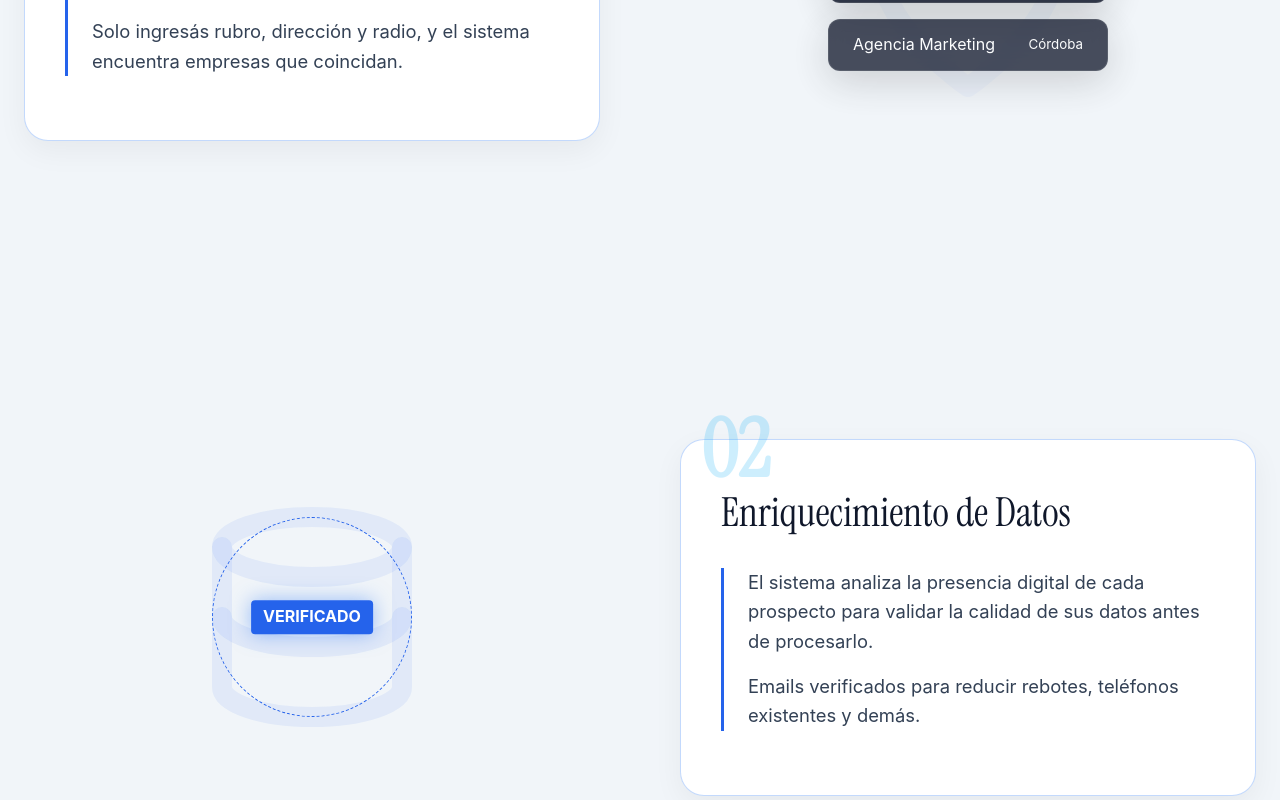
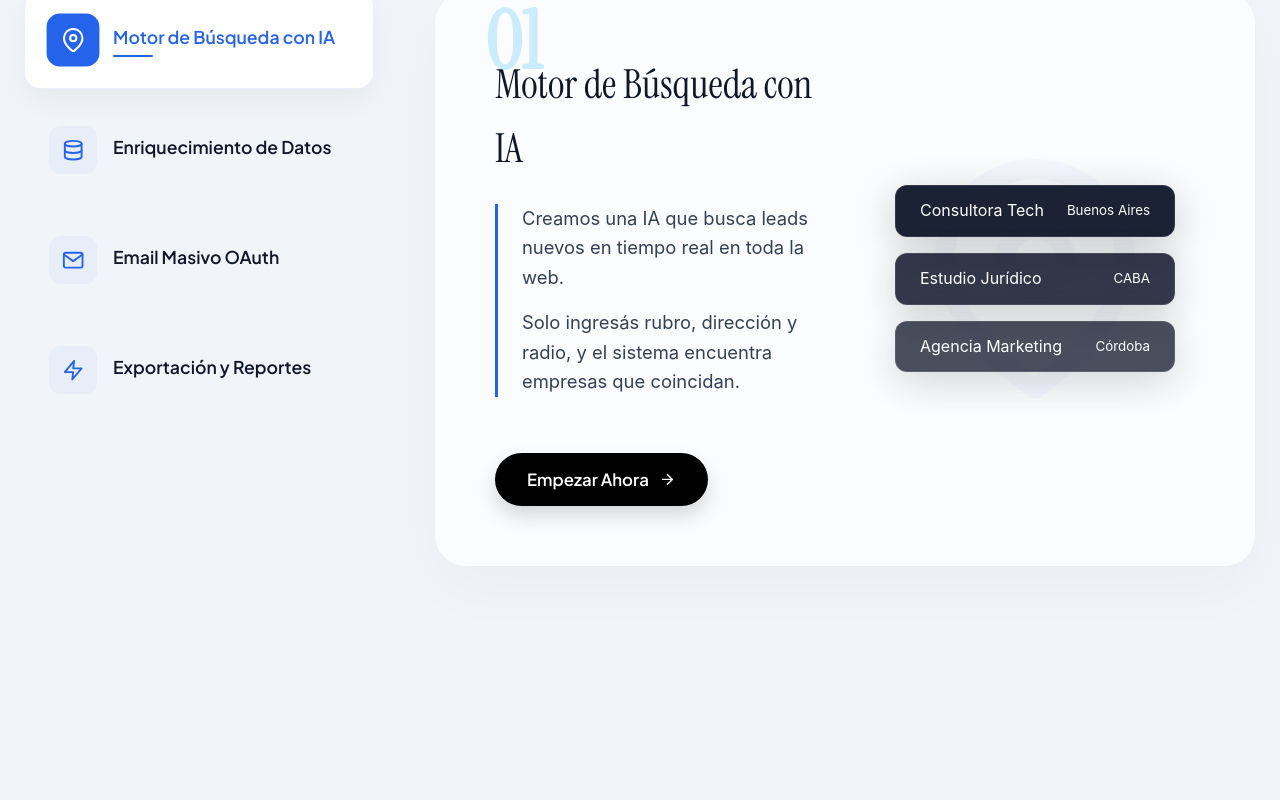
Before and after one commit to ivolevy/b2b-client-acquisition-system, a React (Vite) app in the folder frontend/: page /landing in a window 1280 px wide. Shown: the part 1860-2660 px from the top of the page. Built offline with nearby package versions, Linux system fonts and the light colour scheme; no server answers.

Commit message:
ui landing

```diff
--- a/frontend/src/components/LandingPage.css
+++ b/frontend/src/components/LandingPage.css
@@ -1018,26 +1018,175 @@
 
 /* --- DEEP PRODUCT SECTIONS --- */
 /* --- DEEP PRODUCT SECTIONS --- */
-.product-module-section {
+/* --- FEATURES SELECTOR (Option B) --- */
+.features-selector-section {
     padding: 120px 0;
-    /* border-bottom: 1px solid var(--border); Removed to avoid double borders with cards */
+    /* background: #ffffff; REMOVED to match site background #f1f5f9 */
     position: relative;
     overflow: hidden;
 }
 
-.module-layout {
+.selector-grid {
+    display: grid;
+    grid-template-columns: 350px 1fr;
+    gap: 60px;
+    align-items: flex-start;
+}
+
+.selector-nav {
+    display: flex;
+    flex-direction: column;
+    gap: 12px;
+}
+
+.selector-tab {
+    padding: 24px;
+    border-radius: 16px;
+    cursor: pointer;
+    transition: all 0.3s cubic-bezier(0.4, 0, 0.2, 1);
+    display: flex;
+    align-items: center;
+    gap: 16px;
+    background: transparent;
+    border: 1px solid transparent;
+}
+
+.selector-tab:hover {
+    background: rgba(37, 99, 235, 0.02);
+}
+
+.selector-tab.active {
+    background: #ffffff;
+    border-color: rgba(37, 99, 235, 0.1);
+    box-shadow: 0 10px 30px rgba(0, 0, 0, 0.05);
+}
+
+.tab-icon {
+    width: 48px;
+    height: 48px;
+    background: rgba(37, 99, 235, 0.05);
+    border-radius: 12px;
+    display: flex;
+    align-items: center;
+    justify-content: center;
+    font-size: 1.4rem;
+    color: var(--primary);
+    transition: all 0.3s ease;
+}
+
+.selector-tab.active .tab-icon {
+    background: var(--primary);
+    color: #ffffff;
+    transform: scale(1.1);
+}
+
+.tab-text h3 {
+    font-size: 1.1rem;
+    color: var(--text-primary);
+    margin-bottom: 4px;
+    font-weight: 600;
+    transition: color 0.3s ease;
+    font-family: var(--font-body);
+    /* Reset to body font as per user request for footer/normal look */
+}
+
+.selector-tab.active .tab-text h3 {
+    color: var(--primary);
+}
+
+.tab-indicator {
+    width: 0;
+    height: 2px;
+    background: var(--primary);
+    transition: width 0.3s ease;
+    border-radius: 2px;
+}
+
+.selector-tab.active .tab-indicator {
+    width: 40px;
+}
+
+.selector-content-wrapper {
+    background: rgba(255, 255, 255, 0.7);
+    /* Glassmorphism style to blend with gray background */
+    backdrop-filter: blur(10px);
+    border: 1px solid rgba(0, 0, 0, 0.05);
+    border-radius: 32px;
+    padding: 60px;
+    box-shadow: 0 20px 60px rgba(0, 0, 0, 0.03);
+    min-height: 550px;
+    display: flex;
+    align-items: center;
+}
+
+.selector-content-inner {
     display: grid;
     grid-template-columns: 1fr 1fr;
-    gap: 80px;
-    align-items: center;
-}
-
-.module-layout.reverse {
-    direction: rtl;
-}
-
-.module-layout.reverse>* {
-    direction: ltr;
+    gap: 60px;
+    align-items: center;
+    width: 100%;
+    animation: fadeInSlide 0.5s cubic-bezier(0.4, 0, 0.2, 1);
+}
+
+@keyframes fadeInSlide {
+    from {
+        opacity: 0;
+        transform: translateY(10px);
+    }
+
+    to {
+        opacity: 1;
+        transform: translateY(0);
+    }
+}
+
+.selector-content-inner .module-content {
+    background: transparent;
+    border: none;
+    box-shadow: none;
+    padding: 0;
+}
+
+.selector-content-inner .module-number {
+    top: -50px;
+    left: -10px;
+}
+
+@media (max-width: 1100px) {
+    .selector-grid {
+        grid-template-columns: 1fr;
+    }
+
+    .selector-nav {
+        flex-direction: row;
+        overflow-x: auto;
+        padding-bottom: 16px;
+        -ms-overflow-style: none;
+        scrollbar-width: none;
+    }
+
+    .selector-nav::-webkit-scrollbar {
+        display: none;
+    }
+
+    .selector-tab {
+        flex: 0 0 auto;
+        padding: 16px;
+    }
+
+    .selector-content-wrapper {
+        padding: 40px;
+    }
+}
+
+@media (max-width: 768px) {
+    .selector-content-inner {
+        grid-template-columns: 1fr;
+    }
+
+    .module-visual {
+        order: -1;
+    }
 }
 
 /* Reset text direction */
--- a/frontend/src/components/LandingPage.jsx
+++ b/frontend/src/components/LandingPage.jsx
@@ -31,6 +31,88 @@ const LandingPage = () => {
 
   // Scroll-linked Animation
   const mockupRef = useRef(null);
+  const [activeModule, setActiveModule] = useState(0);
+
+  const modules = [
+    {
+      id: 'search',
+      title: 'Motor de Búsqueda con IA',
+      icon: <FiMapPin />,
+      lead: (
+        <>
+          <p style={{ marginBottom: '16px' }}>Creamos una IA que busca leads nuevos en tiempo real en toda la web.</p>
+          <p style={{ margin: 0 }}>Solo ingresás rubro, dirección y radio, y el sistema encuentra empresas que coincidan.</p>
+        </>
+      ),
+      visual: (
+        <div className="visual-display-open">
+          <FiMapPin className="hero-icon-faded" />
+          <div className="data-stream-vertical">
+            <div className="stream-item"><span>Consultora Tech</span> <small>Buenos Aires</small></div>
+            <div className="stream-item"><span>Estudio Jurídico</span> <small>CABA</small></div>
+            <div className="stream-item"><span>Agencia Marketing</span> <small>Córdoba</small></div>
+          </div>
+        </div>
+      )
+    },
+    {
+      id: 'enrich',
+      title: 'Enriquecimiento de Datos',
+      icon: <FiDatabase />,
+      lead: (
+        <>
+          <p style={{ marginBottom: '16px' }}>El sistema analiza la presencia digital de cada prospecto para validar la calidad de sus datos antes de procesarlo.</p>
+          <p style={{ margin: 0 }}>Emails verificados para reducir rebotes, teléfonos existentes y demás.</p>
+        </>
+      ),
+      visual: (
+        <div className="visual-display-open">
+          <FiDatabase className="hero-icon-faded blue" />
+          <div className="verification-pulse">
+            <div className="pulse-ring"></div>
+            <span className="verified-badge">VERIFICADO</span>
+          </div>
+        </div>
+      )
+    },
+    {
+      id: 'reach',
+      title: 'Email Masivo OAuth',
+      icon: <FiMail />,
+      lead: (
+        <>
+          <p style={{ marginBottom: '16px' }}>Emails que llegan a inbox, no a spam.</p>
+          <p style={{ margin: 0 }}>Conectá Google u Outlook por OAuth, sin configuraciones complejas.</p>
+        </>
+      ),
+      visual: (
+        <div className="visual-display-open">
+          <FiMail className="hero-icon-faded violet" />
+          <div className="email-success-graph">
+            <div className="bar b1"></div>
+            <div className="bar b2"></div>
+            <div className="bar b3"></div>
+            <div className="bar b4"></div>
+          </div>
+        </div>
+      )
+    },
+    {
+      id: 'export',
+      title: 'Exportación y Reportes',
+      icon: <FiZap />,
+      lead: (
+        <>
+          <p style={{ margin: 0 }}>Tus datos son tuyos. Descargá listas de los leads obtenidos limpias y listas para usar en cualquier plataforma.</p>
+        </>
+      ),
+      visual: (
+        <div className="visual-display-open">
+          <FiZap className="hero-icon-faded green" />
+        </div>
+      )
+    }
+  ];
 
   useEffect(() => {
     const handleScroll = () => {
@@ -297,106 +379,52 @@ const LandingPage = () => {
     </div>
   </section>
 
-  {/* --- MODULE 1: DATA EXTRACTION (Full Width) --- */}
-  <section id="search-engine" className="product-module-section">
-    <div className="container module-layout">
-          <div className="module-content">
-            <div className="module-number">01</div>
-            <h2>Motor de Búsqueda con IA</h2>
-            <div className="module-lead">
-              <p style={{ marginBottom: '16px' }}>Creamos una IA que busca leads nuevos en tiempo real en toda la web.</p>
-              <p style={{ margin: 0 }}>Solo ingresás rubro, dirección y radio, y el sistema encuentra empresas que coincidan.</p>
+  {/* --- NEW COMPACT FEATURES SELECTOR (Option B) --- */}
+  <section id="features" className="features-selector-section">
+    <div className="container">
+      <div className="section-header center">
+        <h2>Simples 4 pasos que te hacen ganar mas plata con menos esfuerzo</h2>
+      </div>
+      <div className="selector-grid">
+        {/* Nav Tabs */}
+        <div className="selector-nav">
+          {modules.map((mod, idx) => (
+            <div
+              key={mod.id}
+              className={`selector-tab ${activeModule === idx ? 'active' : ''}`}
+              onClick={() => setActiveModule(idx)}
+              onMouseEnter={() => setActiveModule(idx)}
+            >
+              <div className="tab-icon">{mod.icon}</div>
+              <div className="tab-text">
+                <h3>{mod.title}</h3>
+                <div className="tab-indicator"></div>
+              </div>
             </div>
-            <div className="module-details">
+          ))}
+        </div>
 
-
+        {/* Content Area */}
+        <div className="selector-content-wrapper">
+          <div className="selector-content-inner" key={activeModule}>
+            <div className="module-content">
+              <div className="module-number">0{activeModule + 1}</div>
+              <h2>{modules[activeModule].title}</h2>
+              <div className="module-lead">
+                {modules[activeModule].lead}
+              </div>
+              <button className="btn-primary" style={{ marginTop: '32px' }} onClick={() => navigate('/register')}>
+                Empezar Ahora <FiArrowRight />
+              </button>
             </div>
-          </div>
-          <div className="module-visual">
-            {/* Open Visual - No Card */}
-            <div className="visual-display-open">
-              <FiMapPin className="hero-icon-faded" />
-              <div className="data-stream-vertical">
-                <div className="stream-item"><span>Consultora Tech</span> <small>Buenos Aires</small></div>
-                <div className="stream-item"><span>Estudio Jurídico</span> <small>CABA</small></div>
-                <div className="stream-item"><span>Agencia Marketing</span> <small>Córdoba</small></div>
-              </div>
+            <div className="module-visual">
+              {modules[activeModule].visual}
             </div>
           </div>
         </div>
-      </section>
-
-      {/* --- MODULE 2: VERIFICATION & ENRICHMENT (Full Width - Reversed) --- */}
-      <section className="product-module-section">
-        <div className="container module-layout reverse">
-          <div className="module-content">
-            <div className="module-number">02</div>
-            <h2>Enriquecimiento de Datos</h2>
-            <div className="module-lead">
-              <p style={{ marginBottom: '16px' }}>El sistema analiza la presencia digital de cada prospecto para validar la calidad de sus datos antes de procesarlo.</p>
-              <p style={{ margin: 0 }}>Emails verificados para reducir rebotes, teléfonos existentes y demás.</p>
-            </div>
-            <div className="module-details">
-            </div>
-          </div>
-          <div className="module-visual">
-            <div className="visual-display-open">
-              <FiDatabase className="hero-icon-faded blue" />
-              <div className="verification-pulse">
-                <div className="pulse-ring"></div>
-                <span className="verified-badge">VERIFICADO</span>
-              </div>
-            </div>
-          </div>
-        </div>
-      </section>
-
-      {/* --- MODULE 3: SMART OUTREACH (Full Width) --- */}
-      <section className="product-module-section">
-        <div className="container module-layout">
-          <div className="module-content">
-            <div className="module-number">03</div>
-            <h2>Infraestructura de Email Masivo</h2>
-            <div className="module-lead">
-              <p style={{ marginBottom: '16px' }}>Emails que llegan a inbox, no a spam.</p>
-              <p style={{ margin: 0 }}>Conectá Google u Outlook por OAuth, sin configuraciones complejas.</p>
-            </div>
-            <div className="module-details">
-            </div>
-          </div>
-          <div className="module-visual">
-            <div className="visual-display-open">
-              <FiMail className="hero-icon-faded violet" />
-              <div className="email-success-graph">
-                <div className="bar b1"></div>
-                <div className="bar b2"></div>
-                <div className="bar b3"></div>
-                <div className="bar b4"></div>
-              </div>
-            </div>
-          </div>
-        </div>
-      </section>
-
-      {/* --- MODULE 4: CRM & EXPORT (Full Width - Reversed) --- */}
-      <section className="product-module-section">
-        <div className="container module-layout reverse">
-          <div className="module-content">
-            <div className="module-number">04</div>
-            <h2>Exportación y Reportes</h2>
-            <div className="module-lead">
-              <p style={{ margin: 0 }}>Tus datos son tuyos. Descargá listas de los leads obtenidos limpias y listas para usar en cualquier plataforma.</p>
-            </div>
-            <div className="module-details">
-            </div>
-          </div>
-          <div className="module-visual">
-            <div className="visual-display-open">
-              <FiZap className="hero-icon-faded green" />
-            </div>
-          </div>
-        </div>
-      </section>
+      </div>
+    </div>
+  </section>
 
 
 
```
